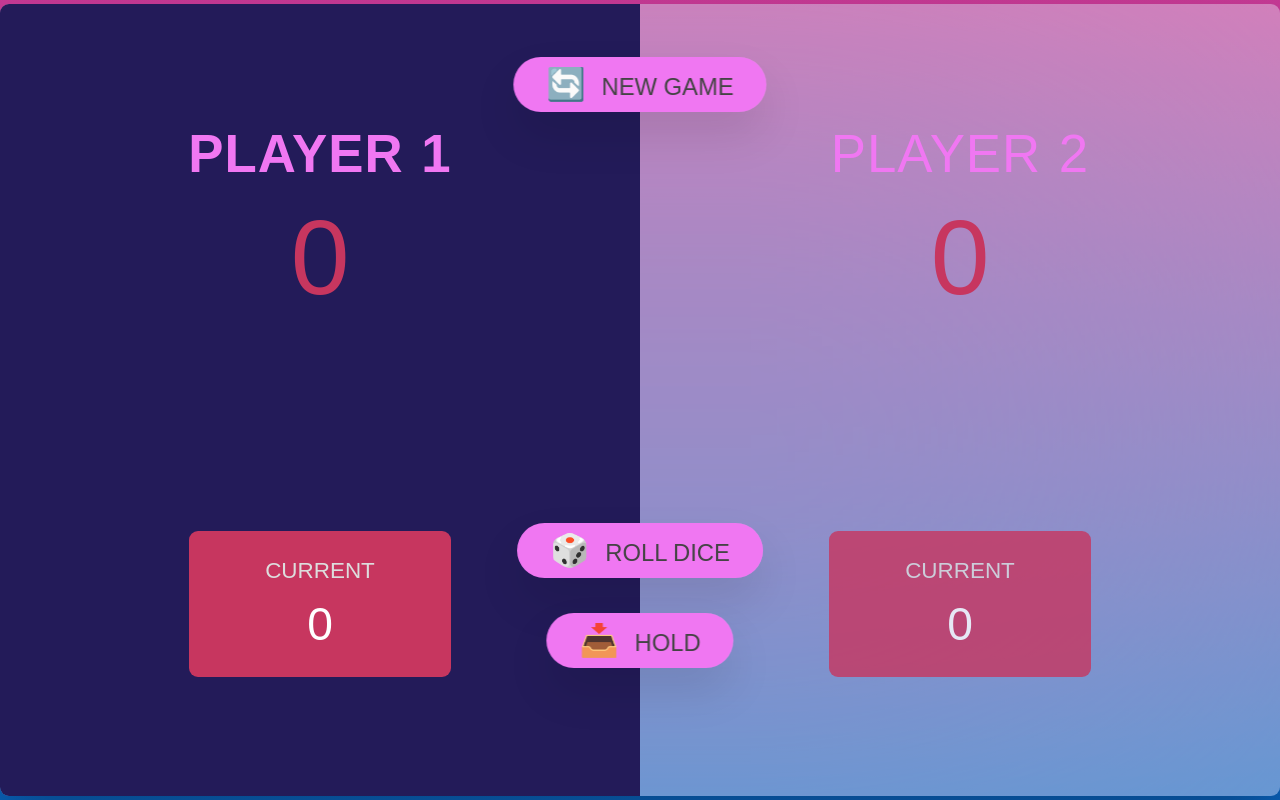
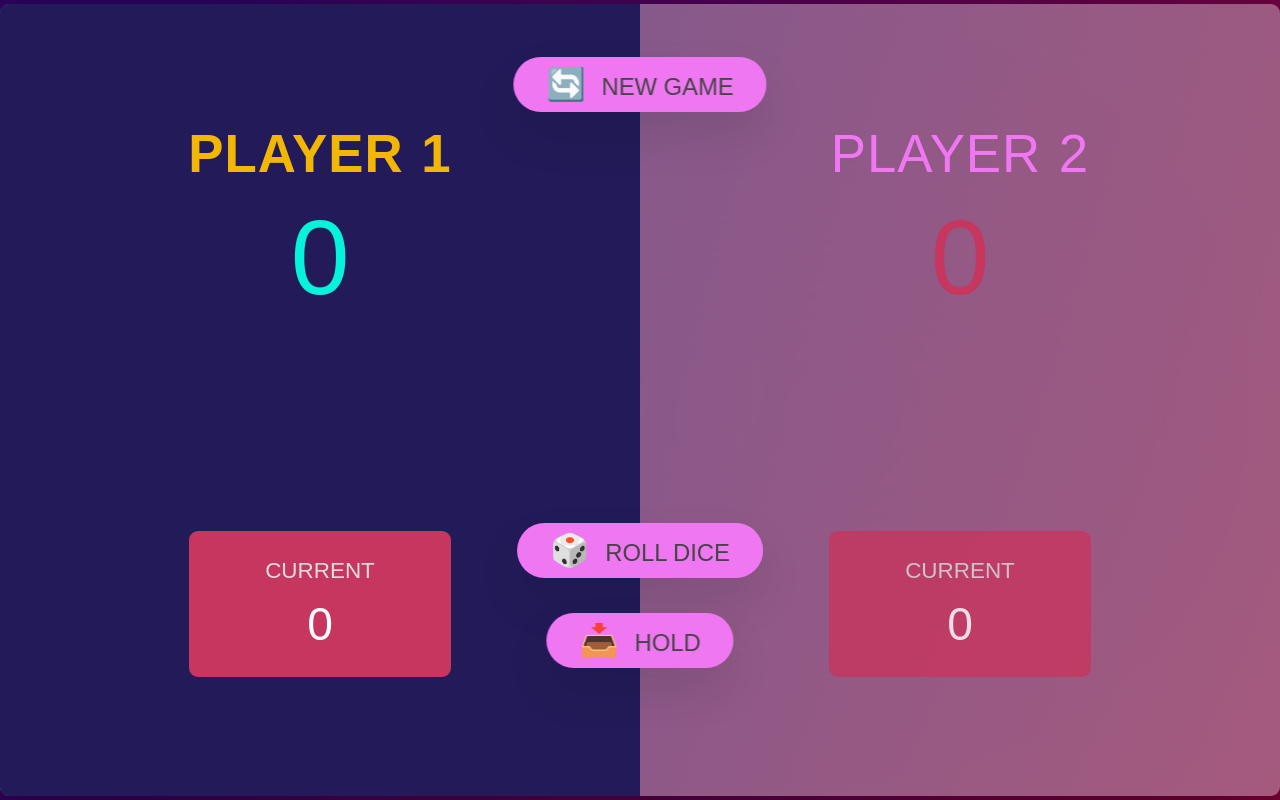
Before and after one commit to m0x0m0x/m-TCJCFZTE24-S782, a website: page index.html in a window 1280 px wide. Drawn offline with Linux system fonts and the light colour scheme; a web font is replaced by a local one.

Commit message:
more paint

```diff
--- a/ass/script.js
+++ b/ass/script.js
@@ -1,6 +1,8 @@
 "use strict";
 
 //Scores & aplayer
+const player0El = document.querySelector(".player--0");
+const player1El = document.querySelector(".player--1");
 const score0El = document.querySelector("#score--0");
 const score1El = document.getElementById("score--1");
 const current0El = document.getElementById("current--0");
@@ -60,6 +62,10 @@ btnRoll.addEventListener("click", function () {
     // current0El.textContent = currentScore;
   } else {
     // switch to next player
+    document.getElementById(`current--${activePlayer}`).textContent = 0;
+    currentScore = 0;
     activePlayer = activePlayer === 0 ? 1 : 0;
+    player0El.classList.toggle("player--active");
+    player1El.classList.toggle("player--active");
   }
 });
--- a/ass/styles.css
+++ b/ass/styles.css
@@ -17,24 +17,10 @@ body {
   font-weight: 400;
   height: 100vh;
   color: #333;
-  background: hsla(210, 91%, 39%, 1);
-
   background: linear-gradient(
-    90deg,
-    hsla(210, 91%, 39%, 1) 0%,
-    hsla(321, 55%, 50%, 1) 100%
-  );
-
-  background: -moz-linear-gradient(
-    90deg,
-    hsla(210, 91%, 39%, 1) 0%,
-    hsla(321, 55%, 50%, 1) 100%
-  );
-
-  background: -webkit-linear-gradient(
-    90deg,
-    hsla(210, 91%, 39%, 1) 0%,
-    hsla(321, 55%, 50%, 1) 100%
+    109.6deg,
+    rgb(43, 1, 91) 13.4%,
+    rgb(122, 2, 54) 100.2%
   );
 
   filter: progid: DXImageTransform.Microsoft.gradient( startColorstr="#0965c0", endColorstr="#c53a94", GradientType=1 );
@@ -91,9 +77,11 @@ main {
 }
 .player--active .name {
   font-weight: 700;
+  color: #f2b705;
 }
 .player--active .score {
   font-weight: 400;
+  color: #05f2db;
 }
 
 .player--active .current {
@@ -166,6 +154,7 @@ main {
 .btn--roll:hover {
   background-color: #c7365f;
   color: white;
+  letter-spacing: 5px;
 }
 
 .btn--hold {
--- a/index.html
+++ b/index.html
@@ -18,7 +18,7 @@
     <main>
       <section class="player player--0 player--active">
         <h2 class="name" id="name--0">Player 1</h2>
-        <p class="score" id="score--0">43</p>
+        <p class="score" id="score--0">69</p>
         <div class="current">
           <p class="current-label">Current</p>
           <p class="current-score" id="current--0">0</p>
@@ -26,7 +26,7 @@
       </section>
       <section class="player player--1">
         <h2 class="name" id="name--1">Player 2</h2>
-        <p class="score" id="score--1">24</p>
+        <p class="score" id="score--1">69</p>
         <div class="current">
           <p class="current-label">Current</p>
           <p class="current-score" id="current--1">0</p>
```
